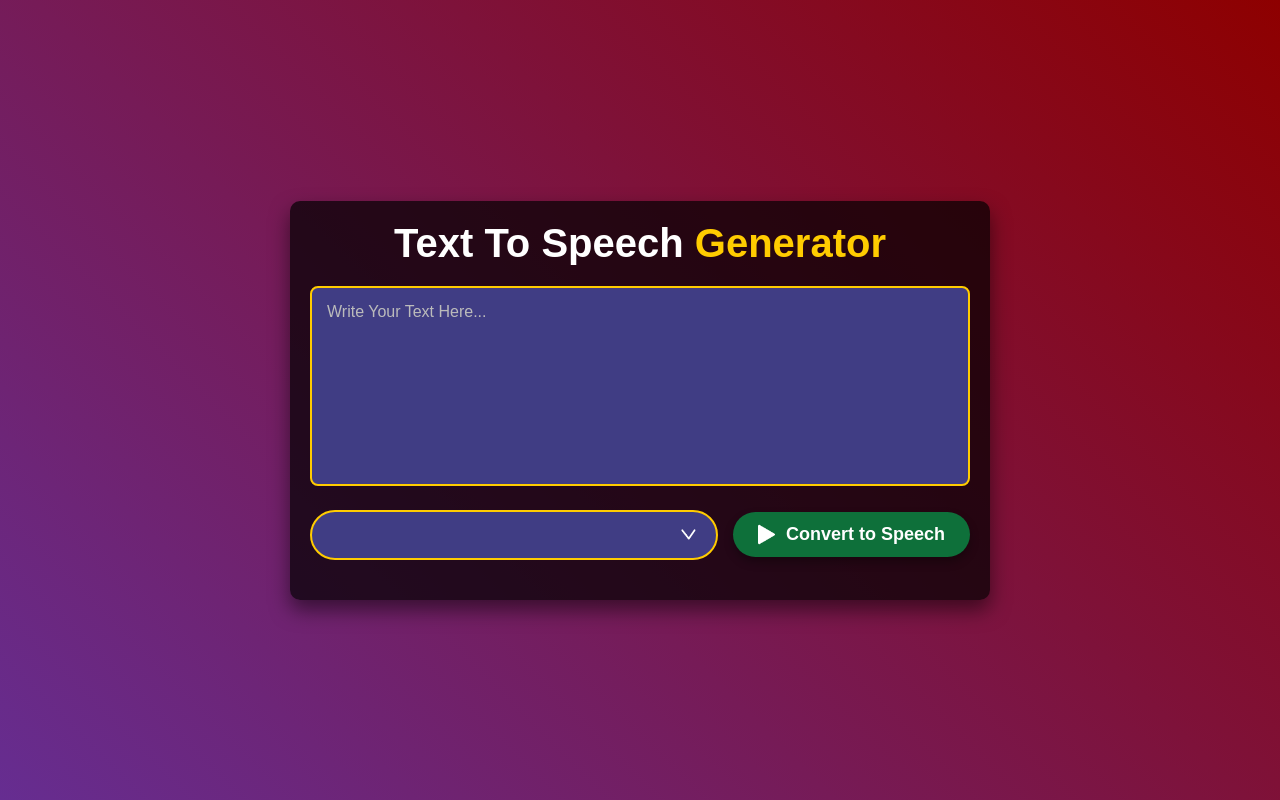
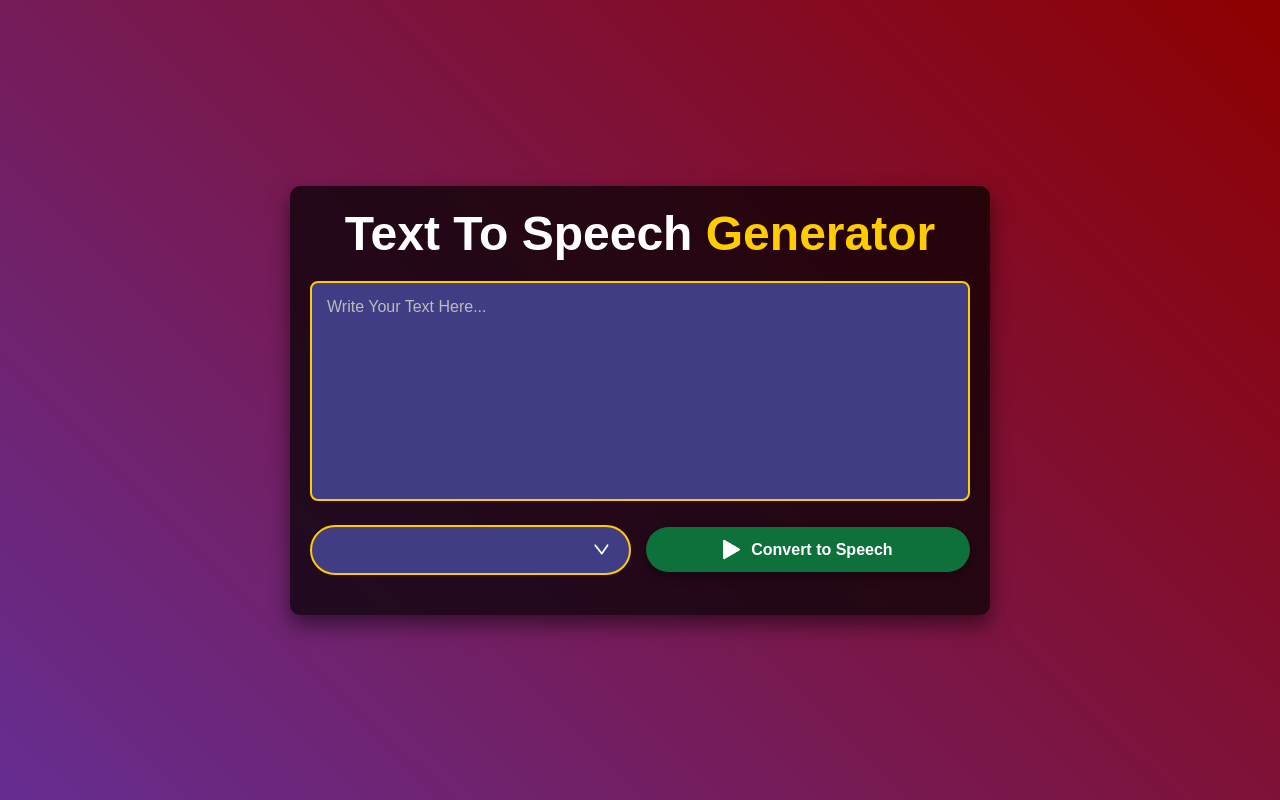
Before and after one commit to Harsh07Sharma/Text2Tone, a plain HTML site: page index.html in a window 1280 px wide. Drawn offline with Linux system fonts and the light colour scheme.

Commit message:
Update styles.css

```diff
--- a/styles.css
+++ b/styles.css
@@ -9,13 +9,13 @@ body {
     display: flex;
     align-items: center;
     justify-content: center;
-    height: 100vh;
+    min-height: 100vh;
     margin: 0;
     background: linear-gradient(45deg, #662d91, #8e0000);
 }
 
 .container {
-    width: 100%;
+    width: 90%;
     max-width: 700px;
     padding: 20px;
     background: rgba(0, 0, 0, 0.7);
@@ -26,7 +26,7 @@ body {
 }
 
 .container h1 {
-    font-size: 40px;
+    font-size: 2rem;
     font-weight: bold;
     margin-bottom: 20px;
 }
@@ -37,10 +37,10 @@ body {
 
 textarea {
     width: 100%;
-    height: 200px;
+    height: 180px;
     background: #403d84;
     color: #fff;
-    font-size: 18px;
+    font-size: 1rem;
     border: 2px solid #ffcc00;
     border-radius: 8px;
     padding: 15px;
@@ -50,7 +50,7 @@ textarea {
 }
 
 textarea::placeholder {
-    font-size: 16px;
+    font-size: 1rem;
     color: #bbb;
 }
 
@@ -61,7 +61,7 @@ textarea:focus {
 
 .row {
     display: flex;
-    justify-content: center;
+    flex-direction: column;
     align-items: center;
     gap: 15px;
     margin-bottom: 20px;
@@ -74,7 +74,7 @@ button {
     gap: 10px;
     background: #0e703a;
     color: #ffffff;
-    font-size: 18px;
+    font-size: 1rem;
     font-weight: bold;
     padding: 12px 25px;
     border: none;
@@ -82,6 +82,8 @@ button {
     cursor: pointer;
     transition: background 0.3s ease, transform 0.2s ease;
     box-shadow: 0 5px 10px rgba(0, 0, 0, 0.3);
+    width: 100%;
+    max-width: 300px;
 }
 
 button:hover {
@@ -98,11 +100,12 @@ button img {
 }
 
 select {
-    flex: 1;
+    width: 100%;
+    max-width: 300px;
     color: #ffffff;
     background: #403d84;
     height: 50px;
-    font-size: 16px;
+    font-size: 1rem;
     padding: 0 20px;
     border: 2px solid #ffcc00;
     border-radius: 25px;
@@ -120,3 +123,28 @@ select:focus {
     border-color: #ffcc00;
     outline: none;
 }
+
+/* Responsive Adjustments */
+@media (min-width: 768px) {
+    .container h1 {
+        font-size: 2.5rem;
+    }
+
+    .row {
+        flex-direction: row;
+    }
+
+    button, select {
+        max-width: none;
+    }
+}
+
+@media (min-width: 1024px) {
+    .container h1 {
+        font-size: 3rem;
+    }
+
+    textarea {
+        height: 220px;
+    }
+}
```
